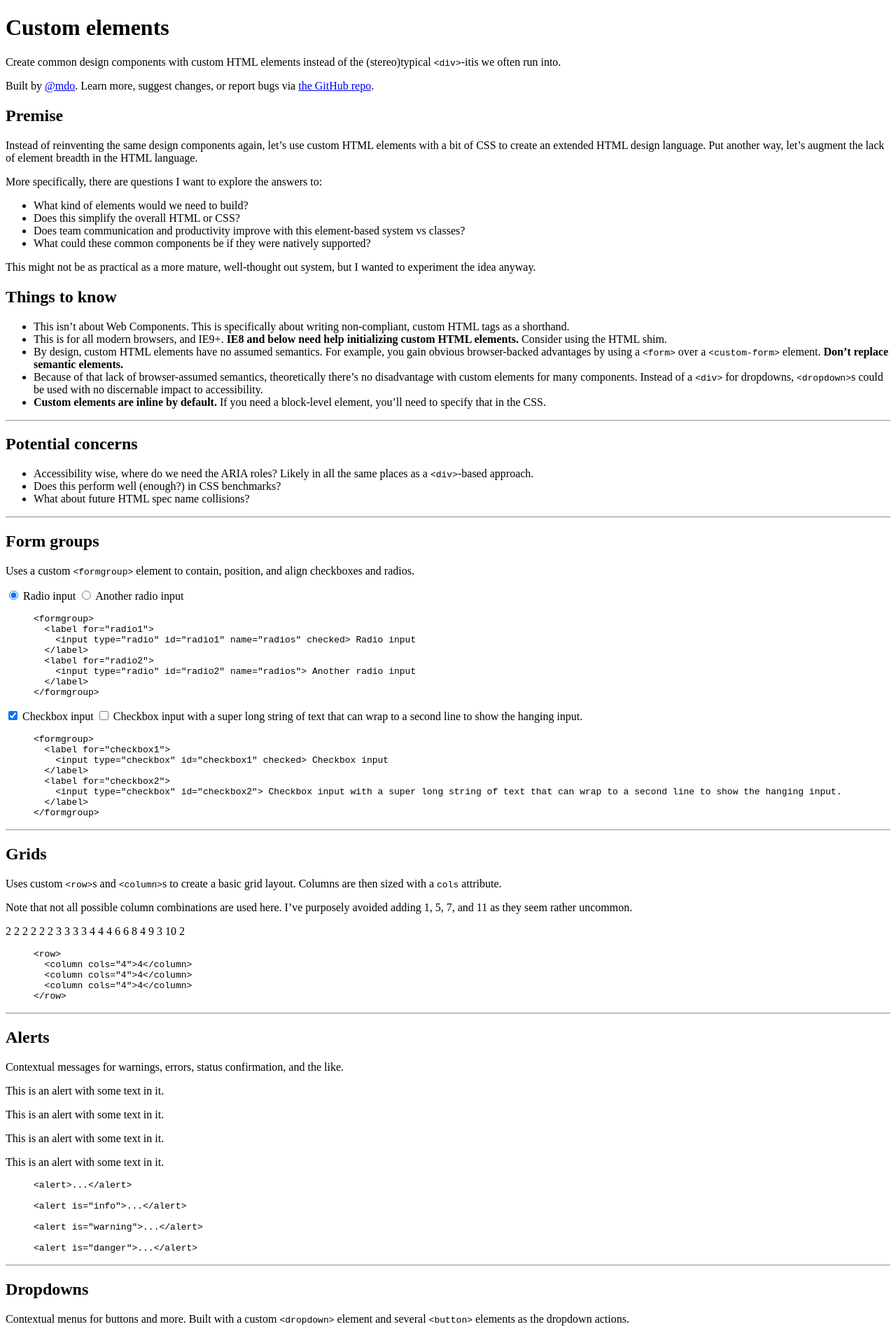
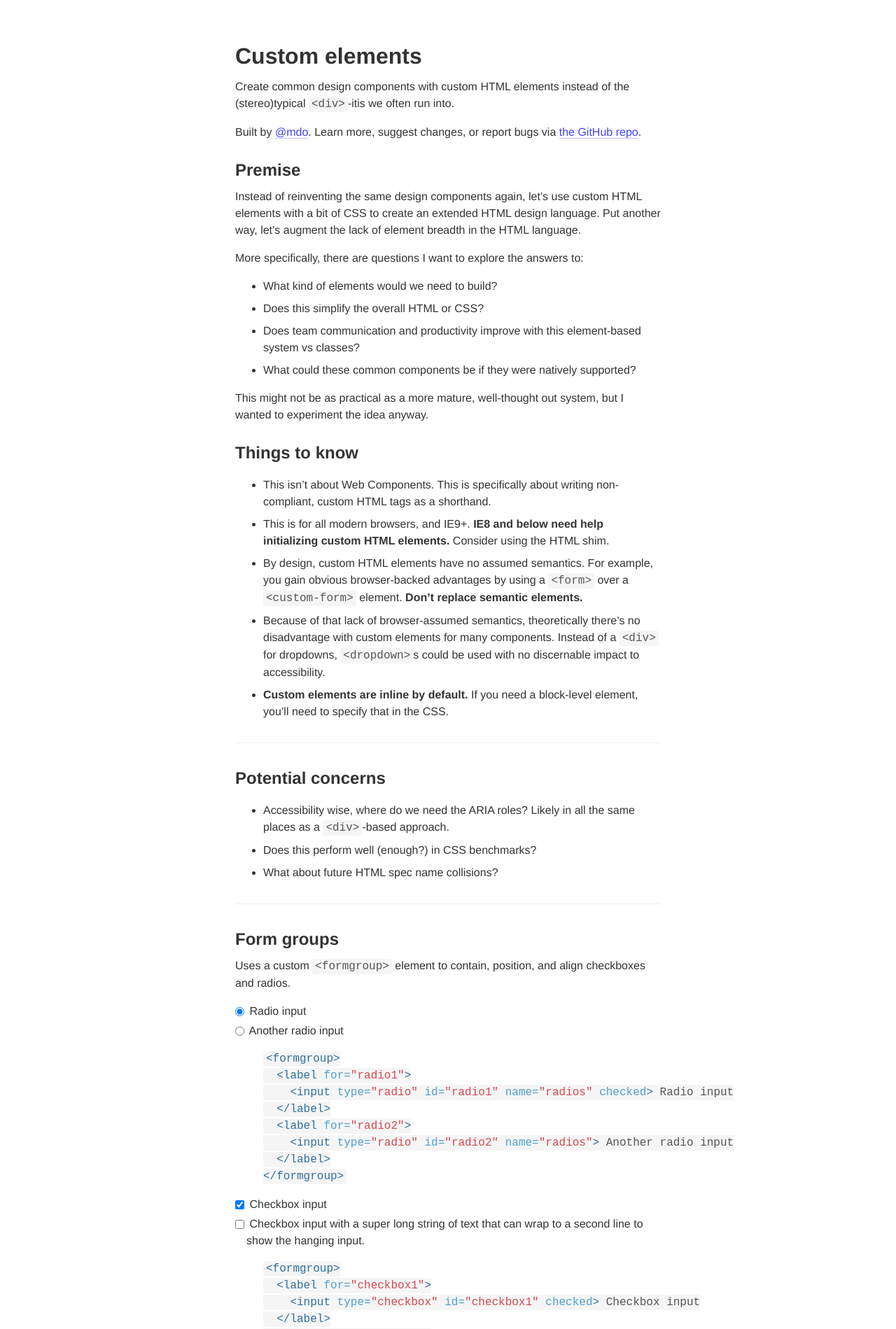
Before and after one commit to mdo/mdoml, a Jekyll site: the page built from index.md, in a window 1280 px wide. Shown: the top 1899 px of the page at 70% size. Built offline with Jekyll 4.4.1, drawn with Linux system fonts in a browser that asks for light colours; comment, search, counter and statistics services are not loaded.

Commit message:
Update default.html

```diff
--- a/_layouts/default.html
+++ b/_layouts/default.html
@@ -13,7 +13,8 @@
       Custom elements
     </title>
 
-    <link rel="stylesheet" href="custom-elements.css">
+    <link rel="stylesheet" href="css/custom-elements.css">
+    <link rel="stylesheet" href="css/syntax.css">
   </head>
   <body>
 
```
